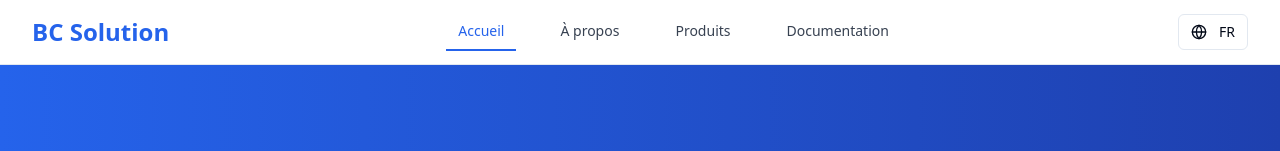
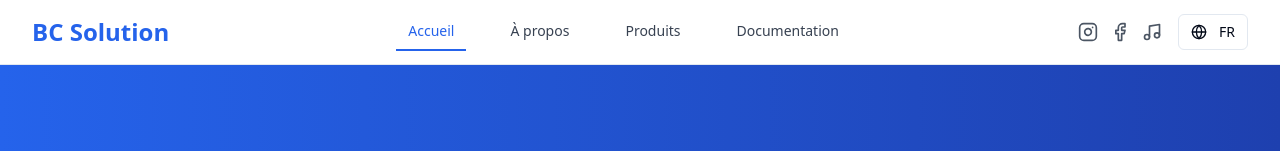
Before and after one commit to peeppeep10000/bc-solution-webworks-project, a React (Vite) app: page / in a window 1280 px wide. Shown: the top 151 px of the page. Built offline with nearby package versions, Linux system fonts and the light colour scheme.

Commit message:
Add social media icons to header
Adds Instagram, Facebook, and TikTok icons to the header, linking to the specified profiles and opening in a new tab.

```diff
--- a/src/components/Header.tsx
+++ b/src/components/Header.tsx
@@ -1,7 +1,7 @@
 
 import React, { useState } from 'react';
 import { Link, useLocation } from 'react-router-dom';
-import { Menu, X, Globe } from 'lucide-react';
+import { Menu, X, Globe, Instagram, Facebook, Music } from 'lucide-react';
 import { useTranslation } from '../contexts/TranslationContext';
 import { Button } from '@/components/ui/button';
 
@@ -20,6 +20,27 @@ const Header: React.FC = () => {
   const toggleLanguage = () => {
     setLanguage(language === 'fr' ? 'en' : 'fr');
   };
+
+  const socialLinks = [
+    {
+      name: 'Instagram',
+      href: 'https://www.instagram.com/bcsolution.offitial',
+      icon: Instagram,
+      color: 'hover:text-pink-600'
+    },
+    {
+      name: 'Facebook',
+      href: 'https://www.facebook.com/profile.php?id=61578245456049',
+      icon: Facebook,
+      color: 'hover:text-blue-600'
+    },
+    {
+      name: 'TikTok',
+      href: 'https://www.tiktok.com/@bcsolution.offitial',
+      icon: Music,
+      color: 'hover:text-black'
+    }
+  ];
 
   return (
     <header className="bg-white shadow-sm border-b">
@@ -47,8 +68,24 @@ const Header: React.FC = () => {
             ))}
           </nav>
 
-          {/* Language Toggle & Mobile Menu Button */}
+          {/* Social Media Icons, Language Toggle & Mobile Menu Button */}
           <div className="flex items-center space-x-4">
+            {/* Social Media Icons */}
+            <div className="hidden sm:flex items-center space-x-3">
+              {socialLinks.map((social) => (
+                <a
+                  key={social.name}
+                  href={social.href}
+                  target="_blank"
+                  rel="noopener noreferrer"
+                  className={`text-gray-600 transition-colors ${social.color}`}
+                  aria-label={social.name}
+                >
+                  <social.icon className="h-5 w-5" />
+                </a>
+              ))}
+            </div>
+
             <Button
               variant="outline"
               size="sm"
@@ -89,6 +126,22 @@ const Header: React.FC = () => {
                   {item.name}
                 </Link>
               ))}
+
+              {/* Social Media Icons for Mobile */}
+              <div className="flex items-center space-x-4 px-3 py-2">
+                {socialLinks.map((social) => (
+                  <a
+                    key={social.name}
+                    href={social.href}
+                    target="_blank"
+                    rel="noopener noreferrer"
+                    className={`text-gray-600 transition-colors ${social.color}`}
+                    aria-label={social.name}
+                  >
+                    <social.icon className="h-5 w-5" />
+                  </a>
+                ))}
+              </div>
             </div>
           </div>
         )}
```
